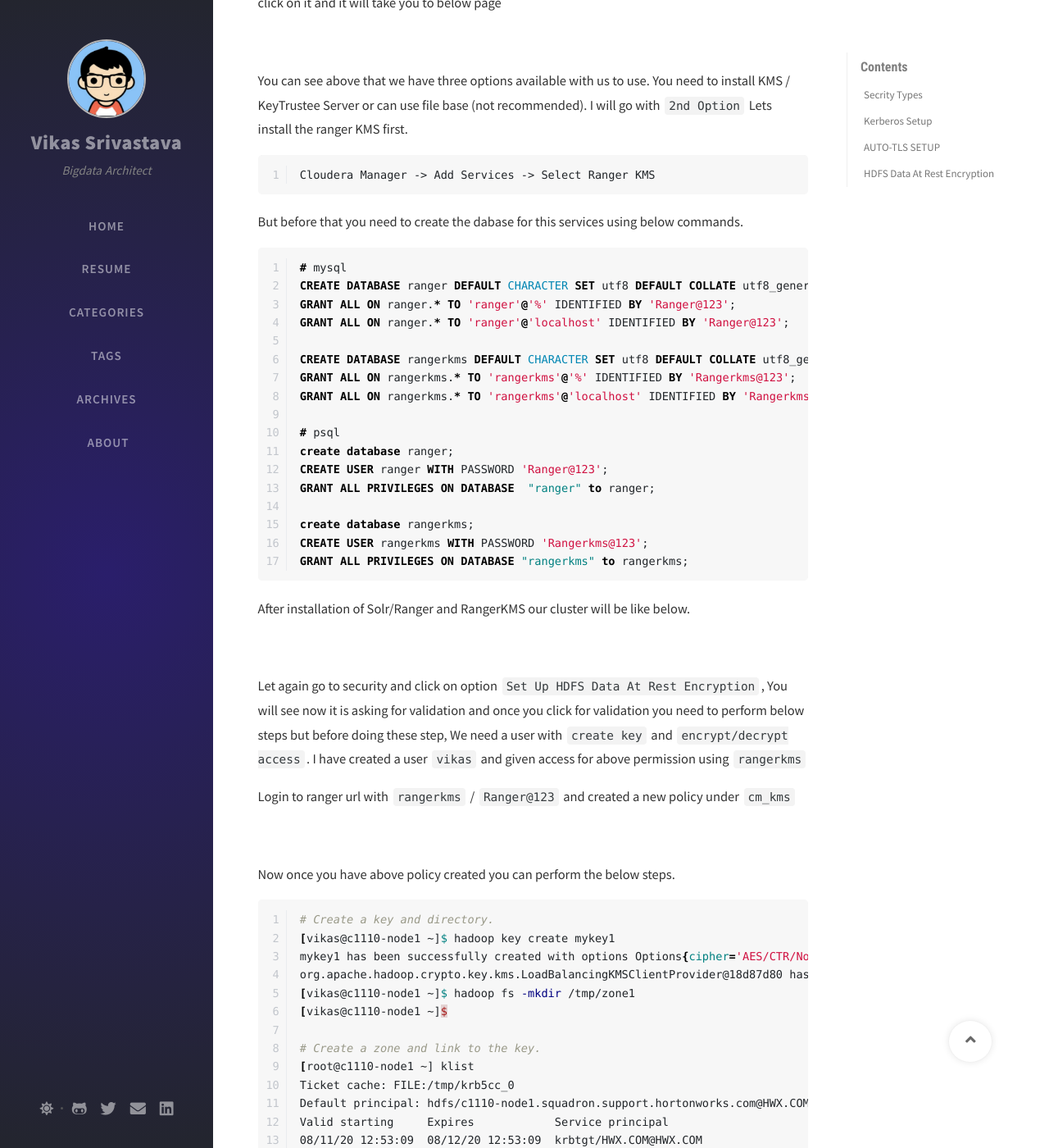
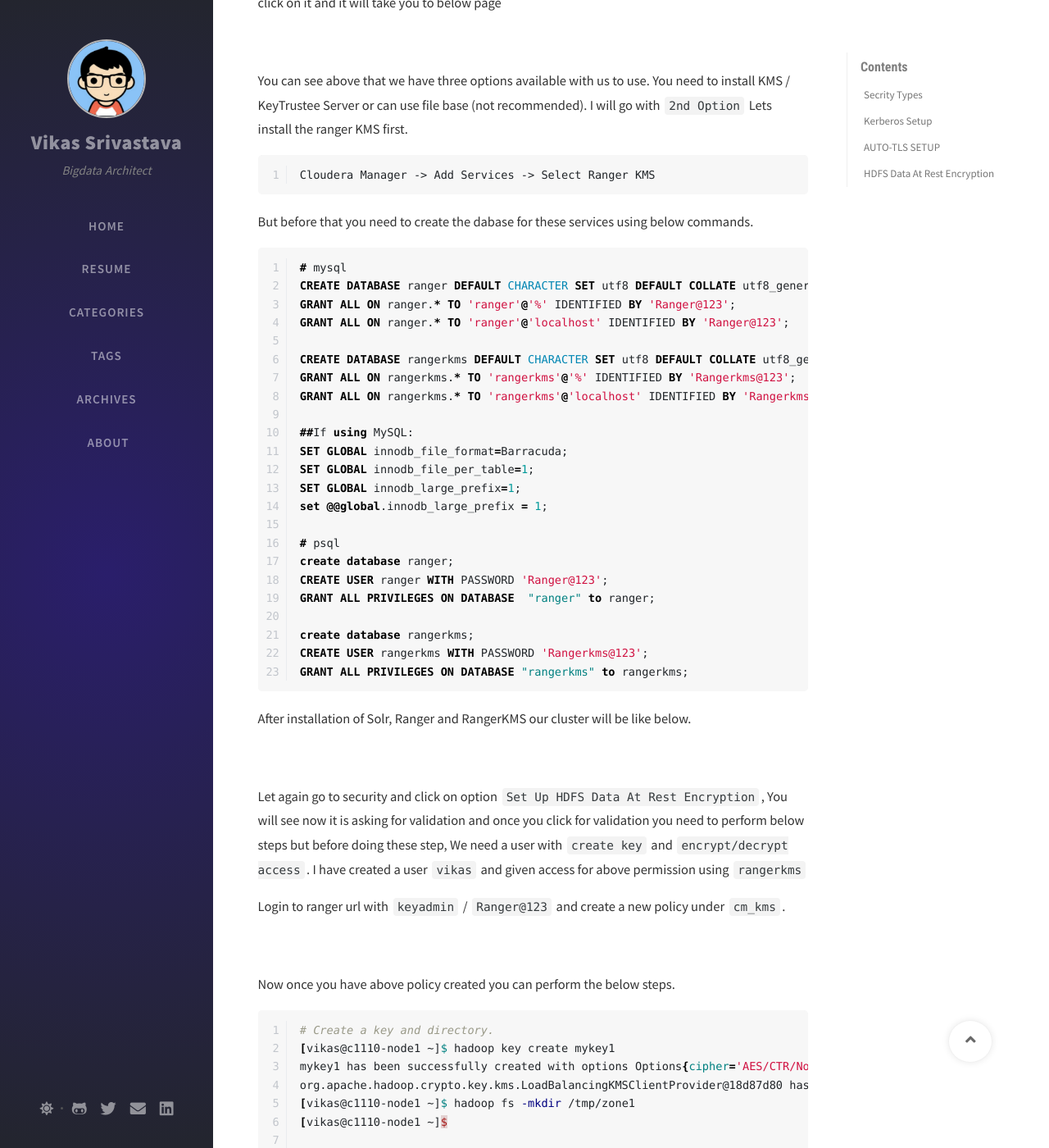
Before and after one commit to vikassri/vikassri.github.io, a Jekyll site: the page built from _posts/2020-08-16-CDP-DC-Security.md, in a window 1280 px wide and 1400 px high, scrolled down 3764 px. Shown: the whole window at 82% size. Built offline with Jekyll 4.4.1, drawn with Linux system fonts in a browser that asks for light colours; nearby versions of some CDN libraries; comment, search, counter and statistics services are not loaded; some of the changed text lies outside the part shown.

Commit message:
updated blog

````diff
--- a/_posts/2020-08-16-CDP-DC-Security.md
+++ b/_posts/2020-08-16-CDP-DC-Security.md
@@ -145,7 +145,7 @@ You can see above that we have three options available with us to use. You need
 ```bash
 Cloudera Manager -> Add Services -> Select Ranger KMS
 ```
-But before that you need to create the dabase for this services using below commands.
+But before that you need to create the dabase for these services using below commands.
 
 ```sql
 # mysql
@@ -157,6 +157,12 @@ CREATE DATABASE rangerkms DEFAULT CHARACTER SET utf8 DEFAULT COLLATE utf8_genera
 GRANT ALL ON rangerkms.* TO 'rangerkms'@'%' IDENTIFIED BY 'Rangerkms@123';
 GRANT ALL ON rangerkms.* TO 'rangerkms'@'localhost' IDENTIFIED BY 'Rangerkms@123';
 
+##If using MySQL:
+SET GLOBAL innodb_file_format=Barracuda;
+SET GLOBAL innodb_file_per_table=1;
+SET GLOBAL innodb_large_prefix=1;
+set @@global.innodb_large_prefix = 1;
+
 # psql
 create database ranger;
 CREATE USER ranger WITH PASSWORD 'Ranger@123';
@@ -167,13 +173,13 @@ CREATE USER rangerkms WITH PASSWORD 'Rangerkms@123';
 GRANT ALL PRIVILEGES ON DATABASE "rangerkms" to rangerkms;
 ```
 
-After installation of Solr/Ranger and RangerKMS our cluster will be like below.
+After installation of Solr, Ranger and RangerKMS our cluster will be like below.
 
 ![all-2](../../resource/cdp/all-2.jpg)
 
 Let again go to security and click on option `Set Up HDFS Data At Rest Encryption`, You will see now it is asking for validation and once you click for validation you need to perform below steps but before doing these step, We need a user with `create key` and `encrypt/decrypt access`. I have created a user `vikas` and given access for above permission using `rangerkms`
 
-Login to ranger url with `rangerkms` / `Ranger@123` and created a new policy under `cm_kms`
+Login to ranger url with `keyadmin` / `Ranger@123` and create a new policy under `cm_kms`.
 
 ![kms-1](../../resource/cdp/kms-1.jpg)
 
````
Also changed, not shown: other parts of _posts/2020-08-16-CDP-DC-Security.md (+1 -1 lines).
